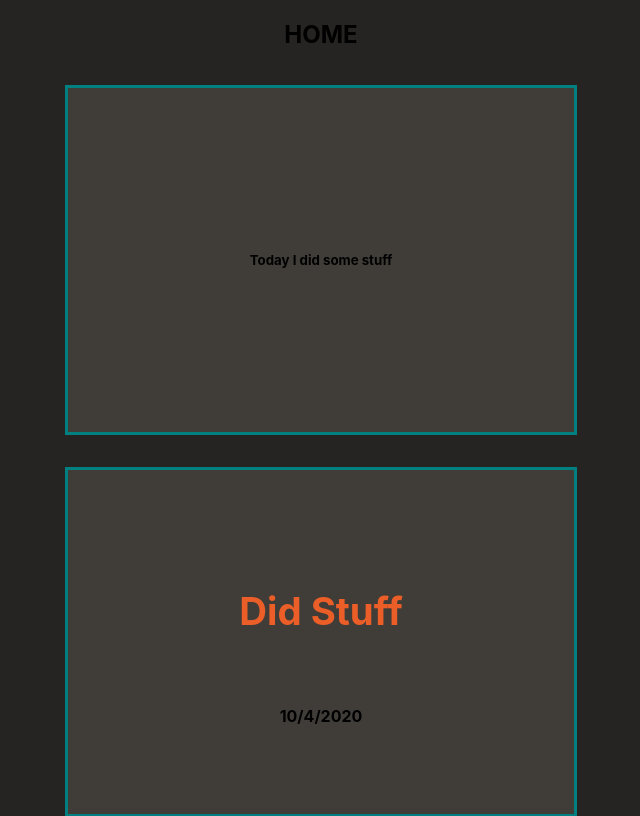
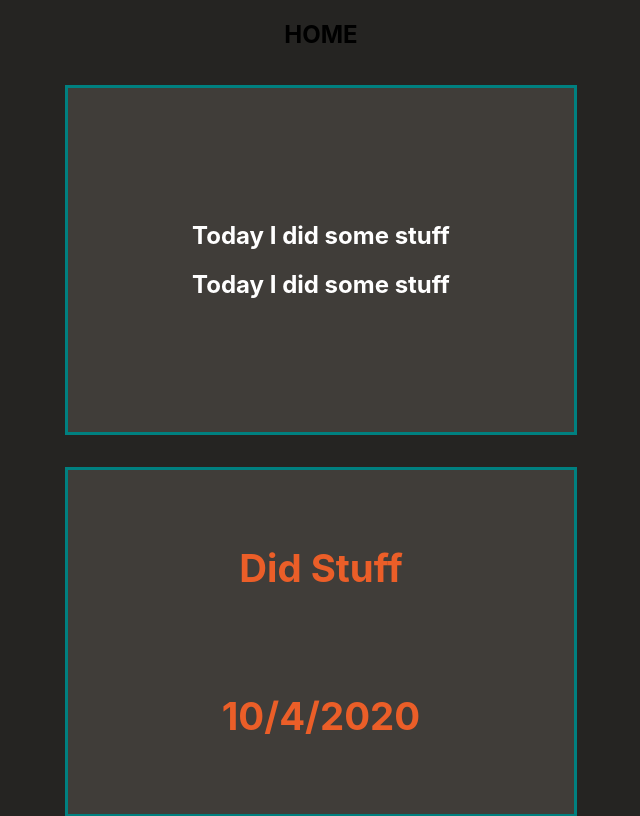
Before and after one commit to A-Schuster/A-Schuster, a Next.js app: page /blog in a window 1280 px wide. Shown: the top 816 px of the page, without its empty margins (319-959 px from the left). Built offline with nearby package versions, Linux system fonts and the light colour scheme.

Commit message:
Got the fade workinggit add .! Works when the post scrolls into and off of screen

```diff
--- a/components/Blog/Blog.js
+++ b/components/Blog/Blog.js
@@ -1,20 +1,20 @@
 import React, {useEffect, useState, useRef} from "react";
-import { PostWrapper } from "../../styles/Blog.style"
+import { PostInfo, PostWrapper } from "../../styles/Blog.style"
 import { Title } from "../../styles/Home.style";
 
 export const BlogComponent = (props) => {
   const [selected,setSelected] = useState(false);
-  let timeout = false
-
-  const postPos = useRef()
+  let timeout = false;
+  const postPos = useRef();
 
   const checkScrollPos = () => {
     let postPosInfo = postPos.current.getBoundingClientRect();
-    console.log(postPosInfo)
-    if(window.self.scrollY < postPosInfo.top && (window.self.scrollY + (window.screen.height * .75) > postPosInfo.bottom)){
-      setSelected(true)
+    if(window.self.scrollY + (window.screen.height) > postPosInfo.bottom + window.self.scrollY && window.self.scrollY + (window.screen.height * .4) < postPosInfo.bottom + window.self.scrollY){
+      setSelected(true);
     }
-    else(setSelected(false))
+    else(
+      setSelected(false)
+      )
   }
 
   useEffect(() => {
@@ -26,29 +26,30 @@ export const BlogComponent = (props) => {
 
   const handleScroll = () => {
     if(!timeout) {
-      console.log("nottimedout")
       checkScrollPos()
       timeout = true;
     }
     setTimeout(() => {
       timeout = false
-    },150)
+    },100)
   }
 
   return (
-    <PostWrapper ref={postPos}>
+    <PostWrapper onClick={checkScrollPos} ref={postPos}>
       {!selected && <>
         <Title>
           {props.post.title}
         </Title>
-        <h1>
+        <Title>
           {props.post.date}
-        </h1>
+        </Title>
       </>}
       <>{selected &&
-        <h5>
-          {props.post.content}
-        </h5>}
+        <PostInfo>
+          <h2>{props.post.content}</h2>
+          <h2>{props.post.picture}</h2>
+          <h2>{props.post.content}</h2>
+        </PostInfo>}
       </>
     </PostWrapper>
   )
--- a/pages/blog.js
+++ b/pages/blog.js
@@ -49,7 +49,6 @@ export const Blog = () => {
   )
 }
 
+// document.getElementById("taco").
 
 export default Blog
-
-// document.getElementById("taco").getBoundingClientRect()
--- a/styles/Blog.style.js
+++ b/styles/Blog.style.js
@@ -1,4 +1,24 @@
-import styled from "styled-components"
+import styled, {keyframes} from "styled-components"
+const fadeIn = keyframes`
+  from {
+    opacity: 0;
+  }
+
+  to {
+    opacity: 1;
+  }
+`;
+const fadeOut = keyframes`
+  from {
+    transform: scale(1);
+    opacity: 0;
+  }
+
+  to {
+    transform: scale(.25);
+    opacity: 1;
+  }
+`;
 
 export const PostWrapper = styled.article`
   display: flex;
@@ -13,3 +33,8 @@ export const BlogWrapper = styled.section`
   align-items: center;
   justify-content: center;
 `
+export const PostInfo = styled.div`
+  color: white;
+  visibility: ${props => props.visible ? 'hidden' : 'visible'};
+  animation: 1s ${props => props.visible ? fadeOut : fadeIn};
+`
```
